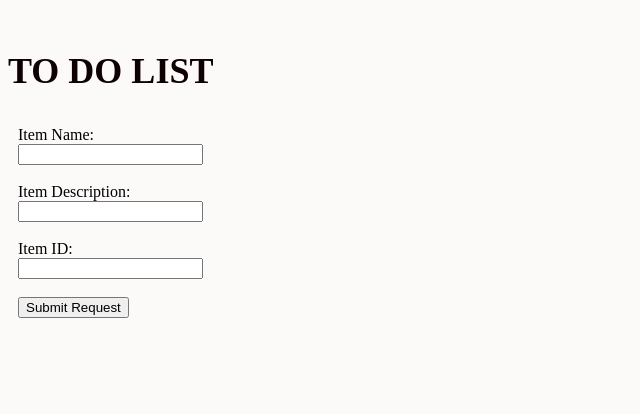
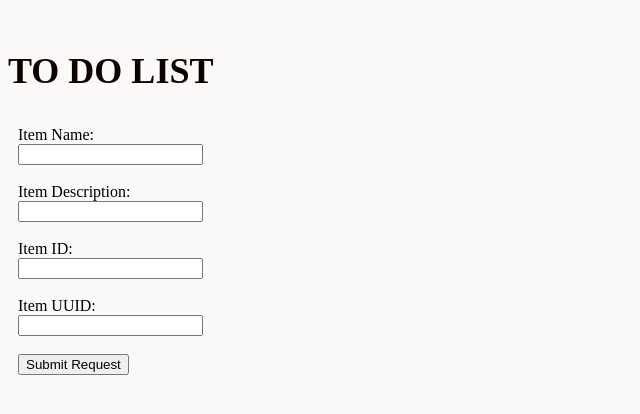
Before and after one commit to Amitm19/TO_DO_APPLICATION, a Flask app: page / in a window 1280 px wide. Shown: the top 414 px of the page, without its empty margins (0-640 px from the left). Run offline with Flask 3, Linux system fonts and the light colour scheme.

Commit message:
Item UUID is added in index file from master_1 branch

```diff
--- a/templates/index.html
+++ b/templates/index.html
@@ -18,7 +18,8 @@
                 <input type="text" id="Description" name="Item Description"><br><br>
                 <label for="id">Item ID:</label><br>
                 <input type="text" id="id" name="Item ID"><br><br>
-
+                <label for="UUID">Item UUID:</label><br>
+                <input type="text" id="UUID" name="Item UUID"><br><br>
 
             <input type="submit" value="Submit Request">
         </form>
```
